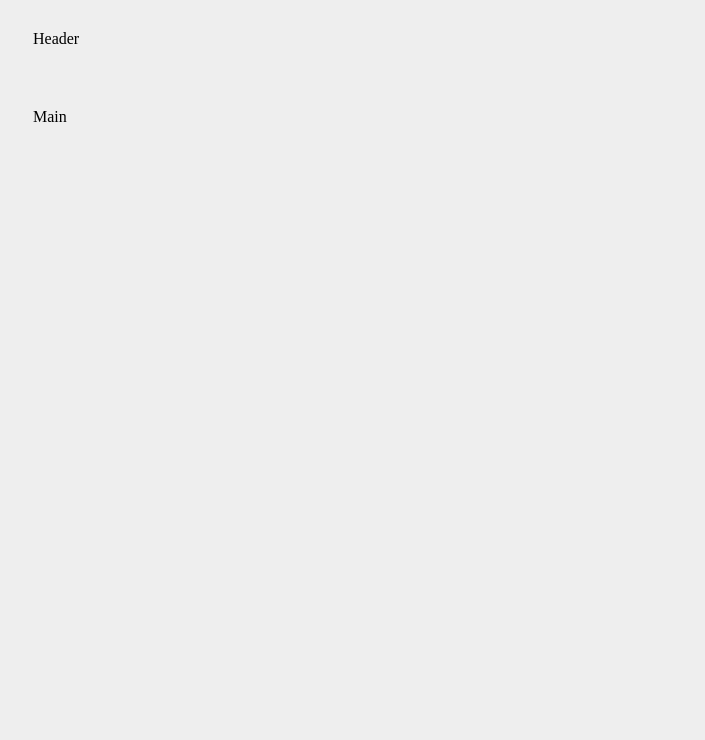
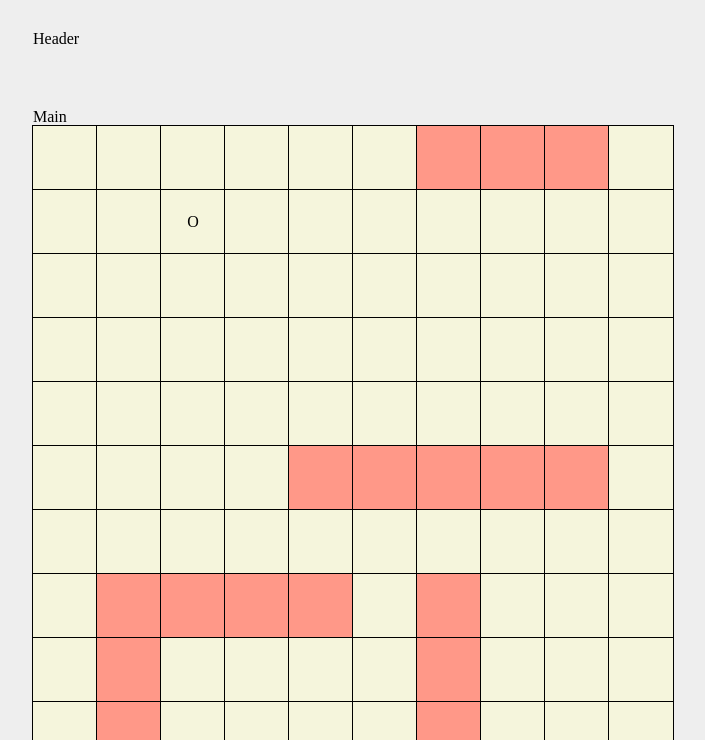
Before and after one commit to zac-march/battleship-game, a website built with webpack: page dist/index.html in a window 1280 px wide. Shown: the top 740 px of the page, without its empty margins (287-992 px from the left). Built offline with nearby package versions, Linux system fonts and the light colour scheme; a web font is replaced by a local one.

Commit message:
Add board diplay

```diff
--- /dev/null
+++ b/src/Components/boardComponent.ts
@@ -0,0 +1,48 @@
+import { Player } from "../Classes/Player";
+
+function boardComponent(player: Player) {
+  const boardArray = player.board.boardArr;
+  const boardSize = boardArray.length;
+
+  const boardContainer = document.createElement("div");
+  reloadBoard();
+
+  function reloadBoard() {
+    boardContainer.innerHTML = "";
+    const boardGrid = loadBoardContent();
+    boardContainer.appendChild(boardGrid);
+  }
+
+  function loadBoardContent() {
+    const boardGrid = document.createElement("div");
+    boardGrid.style.gridTemplateColumns = `repeat(${boardSize}, 1fr`;
+    boardGrid.className = "board";
+
+    for (let i = 0; i < boardSize * boardSize; i++) {
+      let cell = document.createElement("div");
+      cell.className = "cell";
+
+      const coordinate = [Math.floor(i / boardSize), i % boardSize];
+      const cellValue = player.board.getCell(coordinate).toString();
+      cell.dataset.coordinate = coordinate.toString();
+      cell.dataset.value = cellValue;
+
+      if (cellValue == "1" || cellValue == "-1")
+        cell.style.backgroundColor = `#ff9888`;
+      if (cellValue == "-1") cell.textContent = "X";
+      else if (cellValue == "-2") cell.textContent = "O";
+
+      cell.addEventListener("click", () => {
+        if (player.board.getCell(coordinate) > -1)
+          player.board.recieveAttack(coordinate[0], coordinate[1]);
+        reloadBoard();
+      });
+
+      boardGrid.appendChild(cell);
+    }
+    return boardGrid;
+  }
+  return boardContainer;
+}
+
+export { boardComponent };
--- a/src/index.ts
+++ b/src/index.ts
@@ -1,3 +1,18 @@
 import "./style.css";
-import { Gameboard } from "./Classes/Gameboard";
+import { boardComponent } from "./Components/boardComponent";
+import { Player } from "./Classes/Player";
 import { Ship } from "./Classes/Ship";
+
+const main = document.body.querySelector("main");
+
+const player = new Player(true, false);
+const computer = new Player(false, true);
+
+player.board.setRandomFleet();
+
+player.board.recieveAttack(1, 2);
+const board = boardComponent(player);
+
+console.log("boards:", board);
+
+main.appendChild(board);
--- a/src/style.css
+++ b/src/style.css
@@ -75,3 +75,18 @@ footer {
 footer > a:hover > i {
   transform: rotate(-2deg) scale(1.1);
 }
+
+/* Game */
+.board {
+  display: grid;
+}
+
+.cell {
+  display: flex;
+  justify-content: center;
+  align-items: center;
+
+  background-color: beige;
+  outline: 1px black solid;
+  aspect-ratio: 1/1;
+}
```
